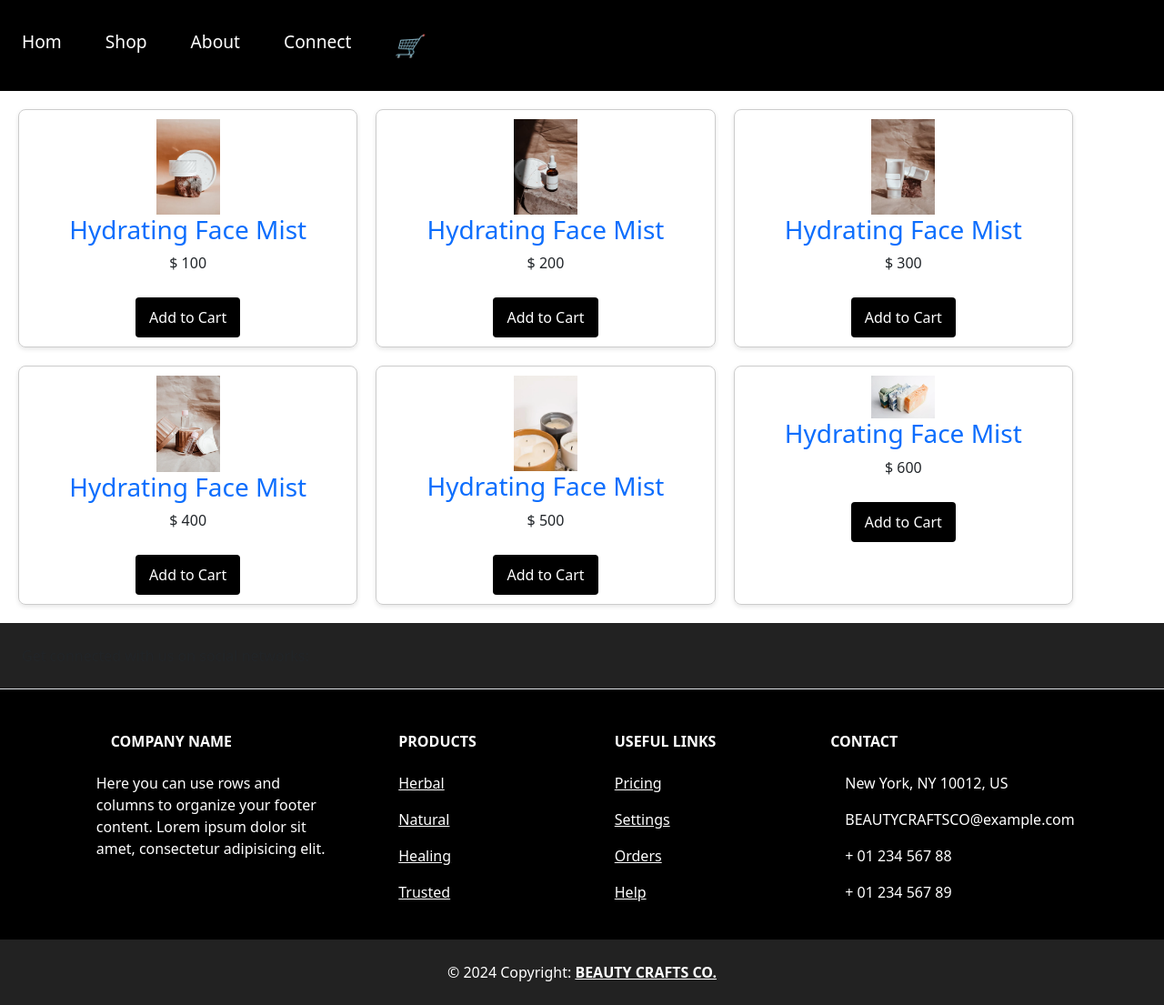
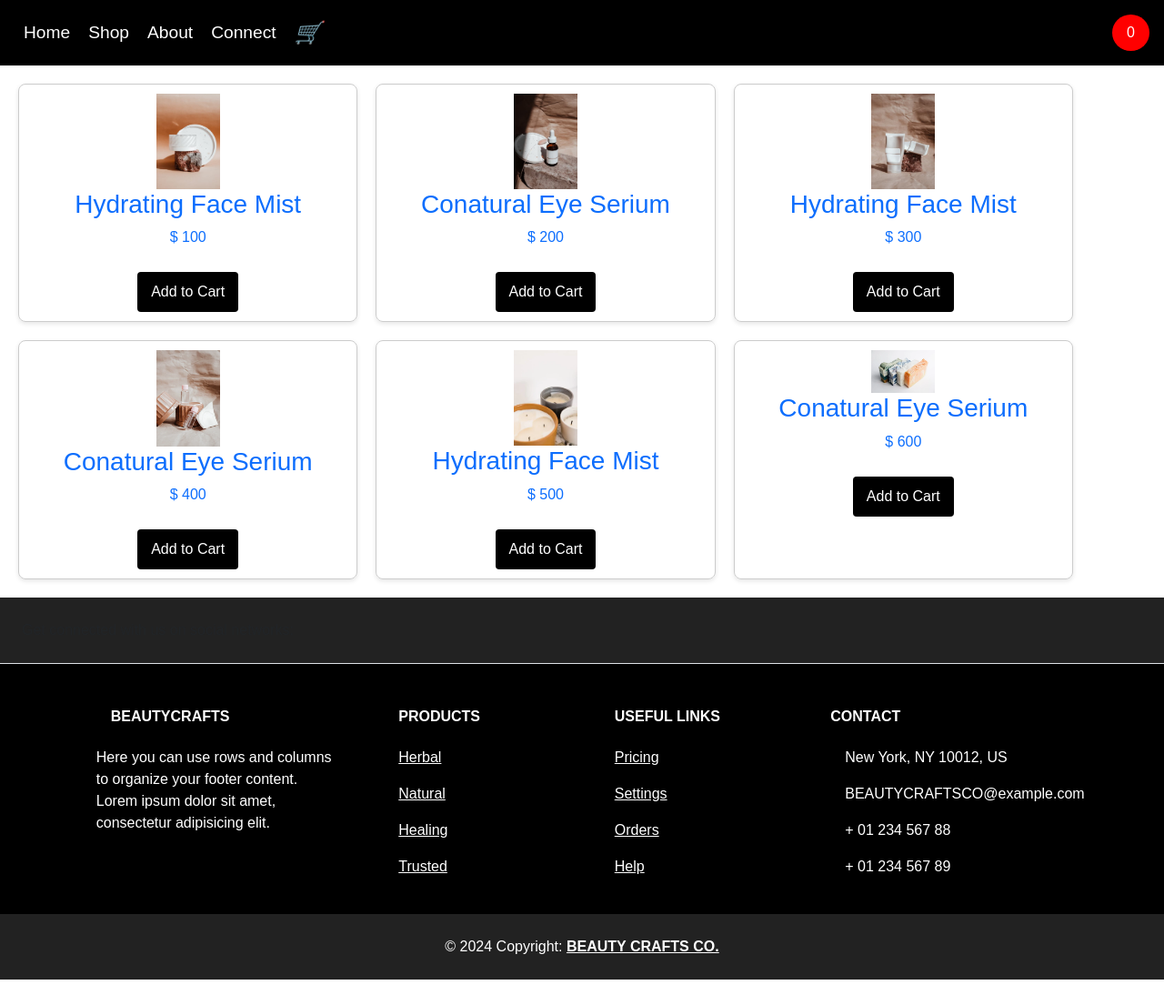
Before and after one commit to Hammad-10/ShopHere, a PHP site: page /views/categoryListing.html in a window 1280 px wide. Shown: the whole page at 91% size. After the commit the page ends 1077 px from the top, so only its background shows below. Run offline with PHP 8.4, Linux system fonts and the light colour scheme.

Commit message:
added cart counter functionality

```diff
--- a/css/navbar.css
+++ b/css/navbar.css
@@ -6,20 +6,23 @@
 .navbar {
     background-color: black;
     padding: 1rem;
-align-items: center;}
+    display: flex; /* Ensure the navbar is a flex container */
+    align-items: center; /* Center items vertically */
+    justify-content: space-between; /* Space out items horizontally */
+}
 
 .nav-links {
     list-style: none;
     display: flex;
     justify-content: space-around;
-    align-items: right;
+    align-items: center;
     margin: 0;
     padding: 0;
 }
 
 .nav-links li {
-    margin: 2px;
-    padding: 22px;
+    margin: 0 10px; /* Adjust margins for spacing */
+    padding: 0;
     text-align: center;
 }
 
@@ -27,7 +30,6 @@
     color: white;
     text-decoration: none;
     font-size: 1.2rem;
-    text-align: right;
 }
 
 .nav-links a:hover {
@@ -37,3 +39,15 @@
 .cart-icon {
     font-size: 1.5rem;
 }
+
+#cart-counter {
+    background-color: red;
+    color: white;
+    border-radius: 50%;
+    padding: 0.5rem 1rem;
+    margin-left: 10px;
+    font-size: 1rem;
+    min-width: 1.5rem; /* Ensure minimum width */
+    text-align: center; /* Center text inside the counter */
+    display: inline-block; /* Ensure it behaves like an inline element */
+}
--- a/index.html
+++ b/index.html
@@ -96,6 +96,7 @@
     <script src="https://code.jquery.com/jquery-3.7.1.js" integrity="sha256-eKhayi8LEQwp4NKxN+CfCh+3qOVUtJn3QNZ0TciWLP4=" crossorigin="anonymous"></script>
     <script src="js/myjquery.js"></script>
 
+
 <script src="../ShopHere/js/LoadComponent.js"></script>
 </body>
 
--- a/views/categoryListing.html
+++ b/views/categoryListing.html
@@ -6,59 +6,88 @@
     <link href="https://cdn.jsdelivr.net/npm/bootstrap@5.3.3/dist/css/bootstrap.min.css" rel="stylesheet" integrity="sha384-QWTKZyjpPEjISv5WaRU9OFeRpok6YctnYmDr5pNlyT2bRjXh0JMhjY6hW+ALEwIH" crossorigin="anonymous">
     <link rel="stylesheet" href="../css/categoryListing.css">
     <link rel="stylesheet" href="../css/miniCart.css">
+    <link rel="stylesheet" href="../css/navbar.css">
+    <link rel="stylesheet" href="../css/footer.css">
+
+
     <title>Product Grid</title>
 </head>
 <body>
-    <div id="navbar"></div>
+    <div id="navbar">
+        <nav class="navbar">
+            <ul class="nav-links">
+                <li><a href="#">Home</a></li>
+                <li><a href="#">Shop</a></li>
+                <li><a href="#">About</a></li>
+                <li><a href="#">Connect</a></li>
+                <li><a href="#" data-bs-toggle="offcanvas" data-bs-target="#staticBackdrop" aria-controls="staticBackdrop"><i class="cart-icon">🛒</i></a></li>
+            </ul>
+            <span id="cart-counter">0</span>
+        </nav>
+
+    </div>
 
     <div class="product-grid">
              <!-- Product 1 -->
-        <div class="product-item">
+             <a href="#" class="product-item">
+                <div>
                     <img class="productImage" src="../assets/Images/BeautyCraftsSources/1.jpg" alt="Product 1">
-            <a href="" class="productName"><h3>Hydrating Face Mist</h3></a>
+                    <h3>Hydrating Face Mist</h3>
                     <p>$ 100</p>
-            <a href="#" class="add-to-cart">Add to Cart</a>
+                    <button class="add-to-cart">Add to Cart</button>
                 </div>
+            </a>
 
             <!-- Product 2 -->
-        <div class="product-item">
-            <img class="productImage" src="../assets/Images/BeautyCraftsSources/2.jpg" alt="Product 1">
-            <a href="" class="productName"><h3>Hydrating Face Mist</h3></a>
+            <a href="#" class="product-item">
+                <div>
+                    <img class="productImage" src="../assets/Images/BeautyCraftsSources/2.jpg" alt="Product 2">
+                    <h3>Conatural Eye Serium</h3>
                     <p>$ 200</p>
-            <a href="#" class="add-to-cart">Add to Cart</a>
+                    <button class="add-to-cart">Add to Cart</button>
                 </div>
+            </a>
 
              <!-- Product 3 -->
-        <div class="product-item">
+             <a href="#" class="product-item">
+                <div>
                     <img class="productImage" src="../assets/Images/BeautyCraftsSources/3.jpg" alt="Product 1">
-            <a href="" class="productName"><h3>Hydrating Face Mist</h3></a>
+                    <h3>Hydrating Face Mist</h3>
                     <p>$ 300</p>
-            <a href="#" class="add-to-cart">Add to Cart</a>
+                    <button class="add-to-cart">Add to Cart</button>
                 </div>
+            </a>
 
-        <!-- Product 4 -->
-        <div class="product-item">
-            <img class="productImage" src="../assets/Images/BeautyCraftsSources/4.webp" alt="Product 1">
-            <a href="" class="productName"><h3>Hydrating Face Mist</h3></a>
+            <!-- Product 2 -->
+            <a href="#" class="product-item">
+                <div>
+                    <img class="productImage" src="../assets/Images/BeautyCraftsSources/4.webp" alt="Product 2">
+                    <h3>Conatural Eye Serium</h3>
                     <p>$ 400</p>
-            <a href="#" class="add-to-cart">Add to Cart</a>
+                    <button class="add-to-cart">Add to Cart</button>
                 </div>
+            </a>
 
              <!-- Product 5 -->
-        <div class="product-item">
+             <a href="#" class="product-item">
+                <div>
                     <img class="productImage" src="../assets/Images/BeautyCraftsSources/5.webp" alt="Product 1">
-            <a href="" class="productName"><h3>Hydrating Face Mist</h3></a>
+                    <h3>Hydrating Face Mist</h3>
                     <p>$ 500</p>
-            <a href="#" class="add-to-cart">Add to Cart</a>
+                    <button class="add-to-cart">Add to Cart</button>
                 </div>
+            </a>
 
             <!-- Product 6 -->
-        <div class="product-item">
-            <img class="productImage" src="../assets/Images/BeautyCraftsSources/6.webp" alt="Product 1">
-            <a href="" class="productName"><h3>Hydrating Face Mist</h3></a>
+            <a href="#" class="product-item">
+                <div>
+                    <img class="productImage" src="../assets/Images/BeautyCraftsSources/6.webp" alt="Product 2">
+                    <h3>Conatural Eye Serium</h3>
                     <p>$ 600</p>
-            <a href="#" class="add-to-cart">Add to Cart</a>
+                    <button class="add-to-cart">Add to Cart</button>
                 </div>
+            </a>
+
     </div>
 
     <!-- miniCart -->
@@ -88,8 +117,133 @@
     </div>
 
     <script src="https://cdn.jsdelivr.net/npm/bootstrap@5.3.3/dist/js/bootstrap.bundle.min.js" integrity="sha384-YvpcrYf0tY3lHB60NNkmXc5s9fDVZLESaAA55NDzOxhy9GkcIdslK1eN7N6jIeHz" crossorigin="anonymous"></script>
-    <script src="../js/LoadComponent.js"></script>
 
-    <div id="footer"></div>
+    <!-- <script src="../js/LoadComponent.js"></script> -->
+    <script src="../js/cartCounter.js"></script>
+
+    <div id="footer">
+        <footer class="footer-dark text-center text-lg-start text-muted">
+            <!-- Section: Social media -->
+            <section class="d-flex justify-content-center justify-content-lg-between p-4 border-bottom">
+              <!-- Left -->
+              <div class="me-5 d-none d-lg-block">
+                <span>Get connected with us on social networks:</span>
+              </div>
+              <!-- Left -->
+
+              <!-- Right -->
+              <div>
+                <a href="#" class="me-4 text-reset">
+                  <i class="fab fa-facebook-f"></i>
+                </a>
+                <a href="#" class="me-4 text-reset">
+                  <i class="fab fa-twitter"></i>
+                </a>
+                <a href="#" class="me-4 text-reset">
+                  <i class="fab fa-google"></i>
+                </a>
+                <a href="#" class="me-4 text-reset">
+                  <i class="fab fa-instagram"></i>
+                </a>
+                <a href="#" class="me-4 text-reset">
+                  <i class="fab fa-linkedin"></i>
+                </a>
+                <a href="#" class="me-4 text-reset">
+                  <i class="fab fa-github"></i>
+                </a>
+              </div>
+              <!-- Right -->
+            </section>
+            <!-- Section: Social media -->
+
+            <!-- Section: Links  -->
+            <section class="main">
+              <div class="container text-center text-md-start mt-5">
+                <!-- Grid row -->
+                <div class="row mt-3">
+                  <!-- Grid column -->
+                  <div class="col-md-3 col-lg-4 col-xl-3 mx-auto mb-4">
+                    <!-- Content -->
+                    <h6 class="text-uppercase fw-bold mb-4">
+                      <i class="fas fa-gem me-3"></i>BeautyCrafts
+                    </h6>
+                    <p>
+                      Here you can use rows and columns to organize your footer content. Lorem ipsum
+                      dolor sit amet, consectetur adipisicing elit.
+                    </p>
+                  </div>
+                  <!-- Grid column -->
+
+                  <!-- Grid column -->
+                  <div class="col-md-2 col-lg-2 col-xl-2 mx-auto mb-4">
+                    <!-- Links -->
+                    <h6 class="text-uppercase fw-bold mb-4">
+                      Products
+                    </h6>
+                    <p>
+                      <a href="#" class="text-reset">Herbal</a>
+                    </p>
+                    <p>
+                      <a href="#" class="text-reset">Natural</a>
+                    </p>
+                    <p>
+                      <a href="#" class="text-reset">Healing</a>
+                    </p>
+                    <p>
+                      <a href="#" class="text-reset">Trusted</a>
+                    </p>
+                  </div>
+                  <!-- Grid column -->
+
+                  <!-- Grid column -->
+                  <div class="col-md-3 col-lg-2 col-xl-2 mx-auto mb-4">
+                    <!-- Links -->
+                    <h6 class="text-uppercase fw-bold mb-4">
+                      Useful links
+                    </h6>
+                    <p>
+                      <a href="#" class="text-reset">Pricing</a>
+                    </p>
+                    <p>
+                      <a href="#" class="text-reset">Settings</a>
+                    </p>
+                    <p>
+                      <a href="#" class="text-reset">Orders</a>
+                    </p>
+                    <p>
+                      <a href="#" class="text-reset">Help</a>
+                    </p>
+                  </div>
+                  <!-- Grid column -->
+
+                  <!-- Grid column -->
+                  <div class="col-md-4 col-lg-3 col-xl-3 mx-auto mb-md-0 mb-4">
+                    <!-- Links -->
+                    <h6 class="text-uppercase fw-bold mb-4">Contact</h6>
+                    <p><i class="fas fa-home me-3"></i> New York, NY 10012, US</p>
+                    <p>
+                      <i class="fas fa-envelope me-3"></i>
+                      BEAUTYCRAFTSCO@example.com
+                    </p>
+                    <p><i class="fas fa-phone me-3"></i> + 01 234 567 88</p>
+                    <p><i class="fas fa-print me-3"></i> + 01 234 567 89</p>
+                  </div>
+                  <!-- Grid column -->
+                </div>
+                <!-- Grid row -->
+              </div>
+            </section>
+            <!-- Section: Links  -->
+
+            <!-- Copyright -->
+            <div class="endfoot" >
+            <div class="text-center p-4">
+              © 2024 Copyright:
+              <a class="text-reset fw-bold" href="https://tilesfountain.netlify.app/">BEAUTY CRAFTS CO.</a>
+            </div>
+            </div>
+            <!-- Copyright -->
+          </footer>
+    </div>
 </body>
 </html>
--- a/views/navbar.html
+++ b/views/navbar.html
@@ -9,12 +9,16 @@
 <body>
     <nav class="navbar">
         <ul class="nav-links">
-            <li><a href="#">Hom</a></li>
+            <li><a href="#">Home</a></li>
             <li><a href="#">Shop</a></li>
             <li><a href="#">About</a></li>
             <li><a href="#">Connect</a></li>
-            <li><a href="miniCart.html" data-bs-toggle="offcanvas" data-bs-target="#staticBackdrop" aria-controls="staticBackdrop"><i class="cart-icon">🛒</i></a></li>
+            <li><a href="#" data-bs-toggle="offcanvas" data-bs-target="#staticBackdrop" aria-controls="staticBackdrop"><i class="cart-icon">🛒</i></a></li>
         </ul>
+        <span id="cart-counter">0</span>
     </nav>
+
+    <script src="../js/cartCounter.js"></script>
 </body>
+
 </html>
```
Also changed, not shown: js/cartCounter.js (added, +19 -0 lines), views/Product.html (+35 -5 lines), css/footer.css (line endings or trailing spaces). Lines whose indentation alone changed are shown as unchanged.
